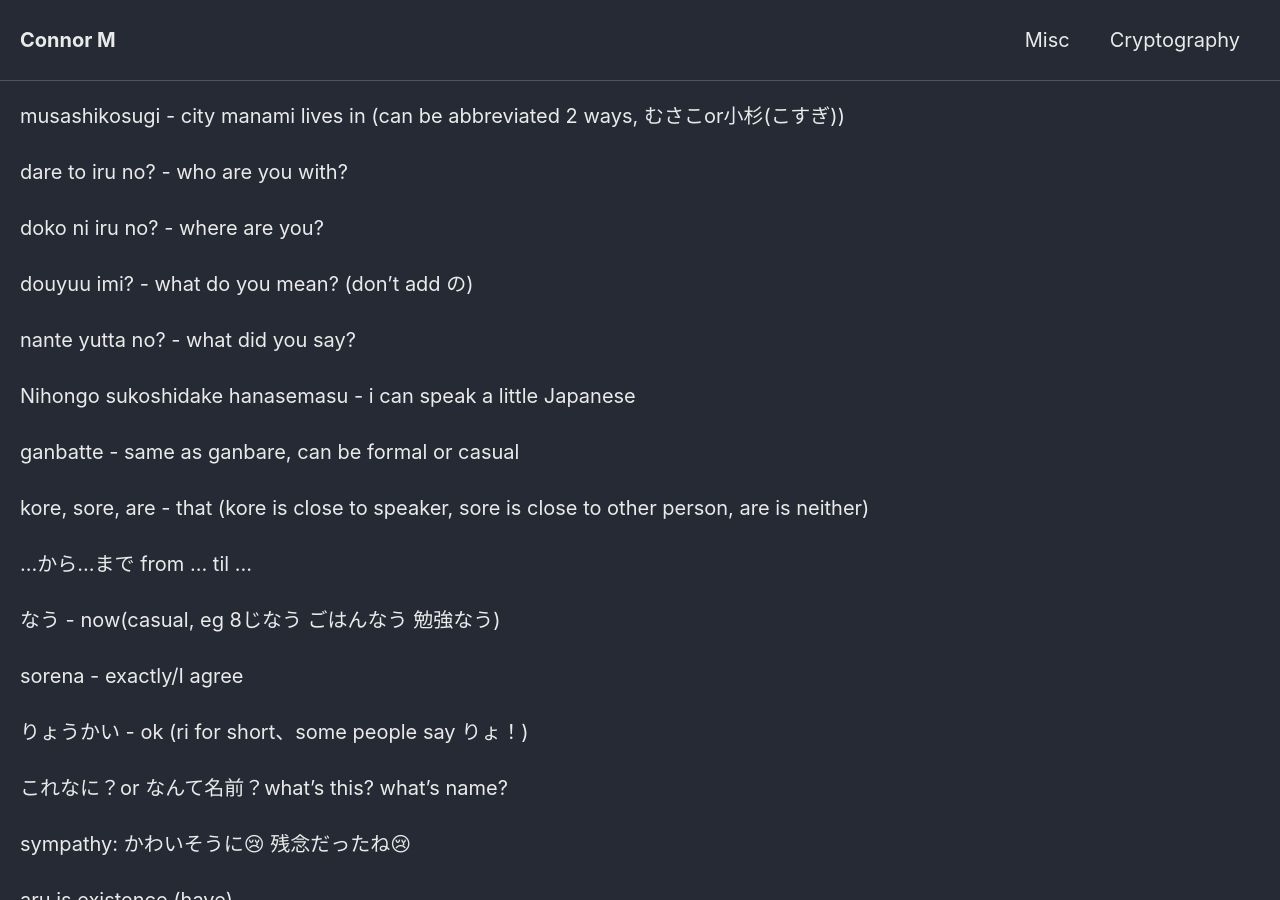
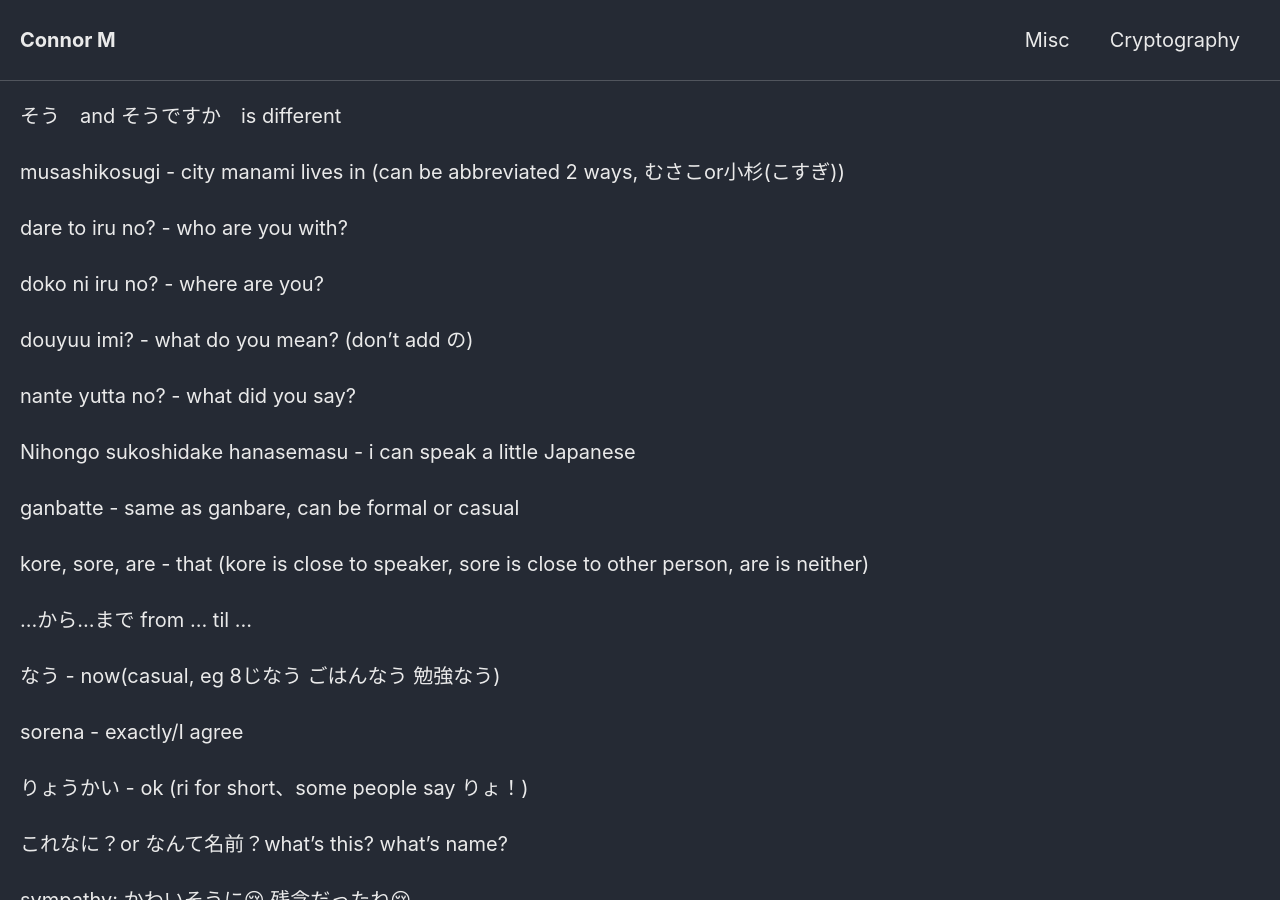
Before and after one commit to Connor-McCartney/Connor-McCartney.github.io, a Jekyll site: the page built from _pages/misc/japanese.md, in a window 1280 px wide and 900 px high. Built offline with Jekyll 4.4.1, drawn with Linux system fonts in a browser that asks for light colours; cached includes are drawn as plain includes; our own code applies the rules of GitHub Pages for plain Markdown files.

Commit message:
Update japanese.md

```diff
--- a/_pages/misc/japanese.md
+++ b/_pages/misc/japanese.md
@@ -1,3 +1,5 @@
+そう　and そうですか　is different
+
 musashikosugi - city manami lives in (can be abbreviated 2 ways,  むさこor小杉(こすぎ))
 
 
```
